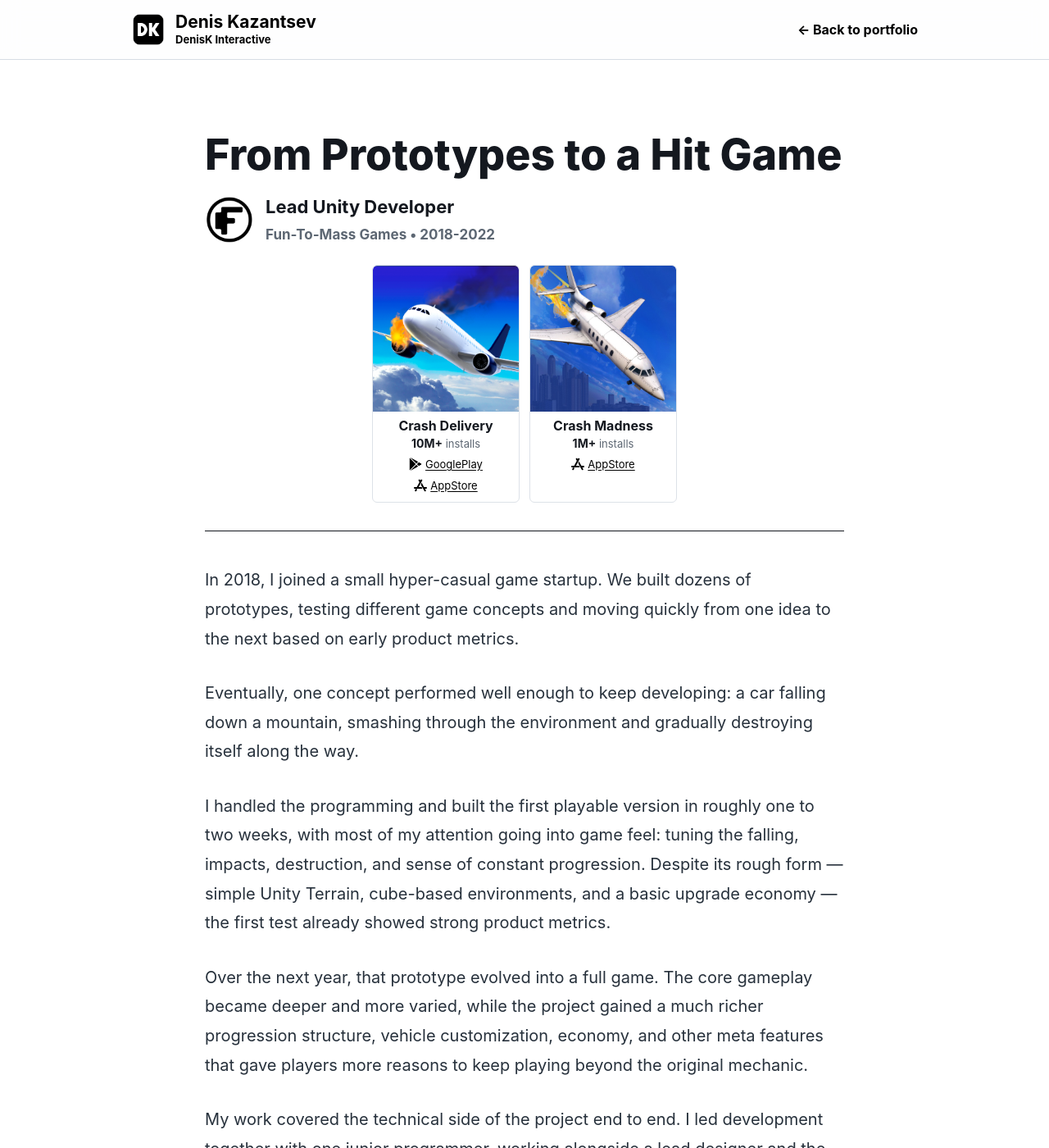
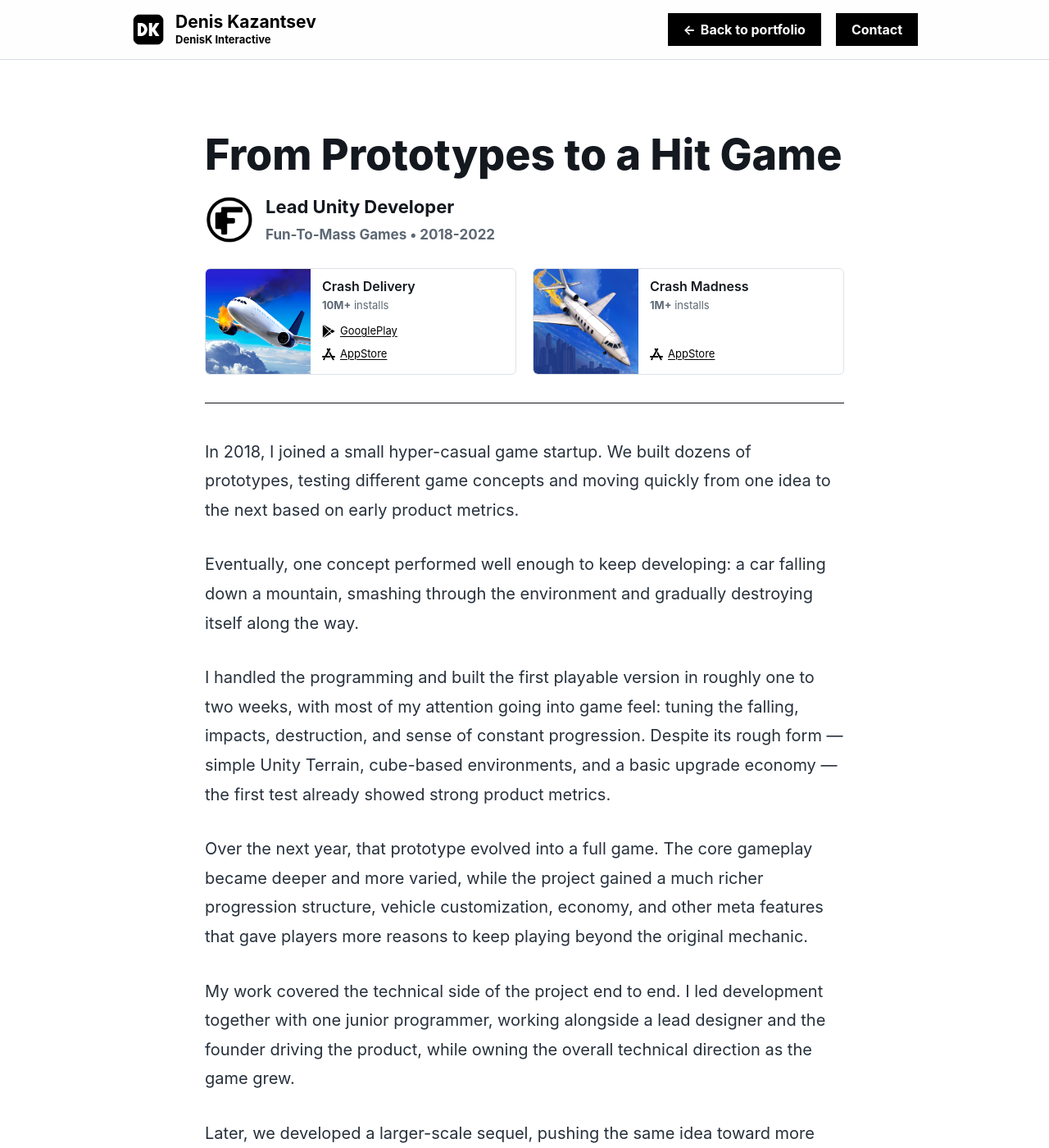
Before and after one commit to JokerDen/denisk, a Jekyll site: the page built from from-prototypes-to-a-hit-game.md, in a window 1280 px wide and 1400 px high. Shown: the whole window at 82% size. Built offline with Jekyll 4.4.1, drawn with Linux system fonts in a browser that asks for light colours.

Commit message:
update article game widgets

```diff
--- a/_layouts/default.html
+++ b/_layouts/default.html
@@ -19,7 +19,8 @@
         </a>
         {% if page.article %}
         <nav aria-label="Article navigation">
-          <a href="{{ '/' | relative_url }}"><span aria-hidden="true">&larr;</span> Back to portfolio</a>
+          <a class="header-button" href="{{ '/' | relative_url }}"><span aria-hidden="true">&larr;</span> Back to portfolio</a>
+          <a class="header-button" href="{{ '/' | relative_url }}#contact">Contact</a>
         </nav>
         {% else %}
         <nav aria-label="Main navigation">
--- a/assets/css/site.css
+++ b/assets/css/site.css
@@ -124,6 +124,7 @@ nav a:hover {
   min-height: 40px;
   align-items: center;
   justify-content: center;
+  gap: 6px;
   padding: 9px 18px;
   border: 1px solid #000000;
   background: #000000;
@@ -1419,18 +1420,17 @@ strong {
 }
 
 .case-study-projects {
-  margin-top: 24px;
+  margin-top: 28px;
 }
 
 .case-study-projects .project-grid {
-  grid-template-columns: repeat(2, minmax(0, 180px));
-  justify-content: center;
-  gap: 12px;
+  grid-template-columns: repeat(2, minmax(0, 1fr));
+  gap: 20px;
 }
 
 .case-study-projects .project-item {
-  flex-direction: column;
-  align-items: center;
+  flex-direction: row;
+  align-items: stretch;
   gap: 0;
   padding: 0;
   overflow: hidden;
@@ -1439,38 +1439,46 @@ strong {
 }
 
 .case-study-projects .project-icon-link {
-  width: 100%;
+  width: 128px;
+  flex: 0 0 128px;
 }
 
 .case-study-projects .project-icon {
   width: 100%;
-  height: auto;
-  aspect-ratio: 1;
-  border-radius: 5px 5px 0 0;
+  height: 100%;
+  min-height: 128px;
+  border-radius: 5px 0 0 5px;
   box-shadow: none;
 }
 
 .case-study-projects .project-copy {
-  width: 100%;
-  align-items: center;
-  padding: 8px;
-  text-align: center;
+  align-items: flex-start;
+  padding: 12px 12px 12px 14px;
+  text-align: left;
 }
 
 .case-study-projects .project-copy strong {
   font-size: 16px;
+  font-weight: 600;
 }
 
 .case-study-projects .project-copy > span:not(.store-links) {
-  margin-top: 3px;
+  margin-top: 5px;
   font-size: 13px;
+}
+
+.case-study-projects .project-copy b {
+  color: inherit;
+  font-size: inherit;
+  font-weight: 700;
 }
 
 .case-study-projects .store-links {
   flex-direction: column;
-  align-items: center;
-  gap: 2px;
-  margin-top: 5px;
+  align-items: flex-start;
+  gap: 4px;
+  margin-top: auto;
+  padding-top: 10px;
 }
 
 .case-study-projects .store-link {
@@ -1480,7 +1488,7 @@ strong {
   height: auto;
   flex: 0 0 auto;
   align-items: center;
-  gap: 4px;
+  gap: 6px;
   border: 0;
   border-radius: 0;
   background: transparent;
@@ -1641,7 +1649,7 @@ strong {
   }
 
   .case-study-projects .project-grid {
-    grid-template-columns: minmax(0, 180px);
+    grid-template-columns: minmax(0, 1fr);
   }
 
   .case-study-subtitle {
```
